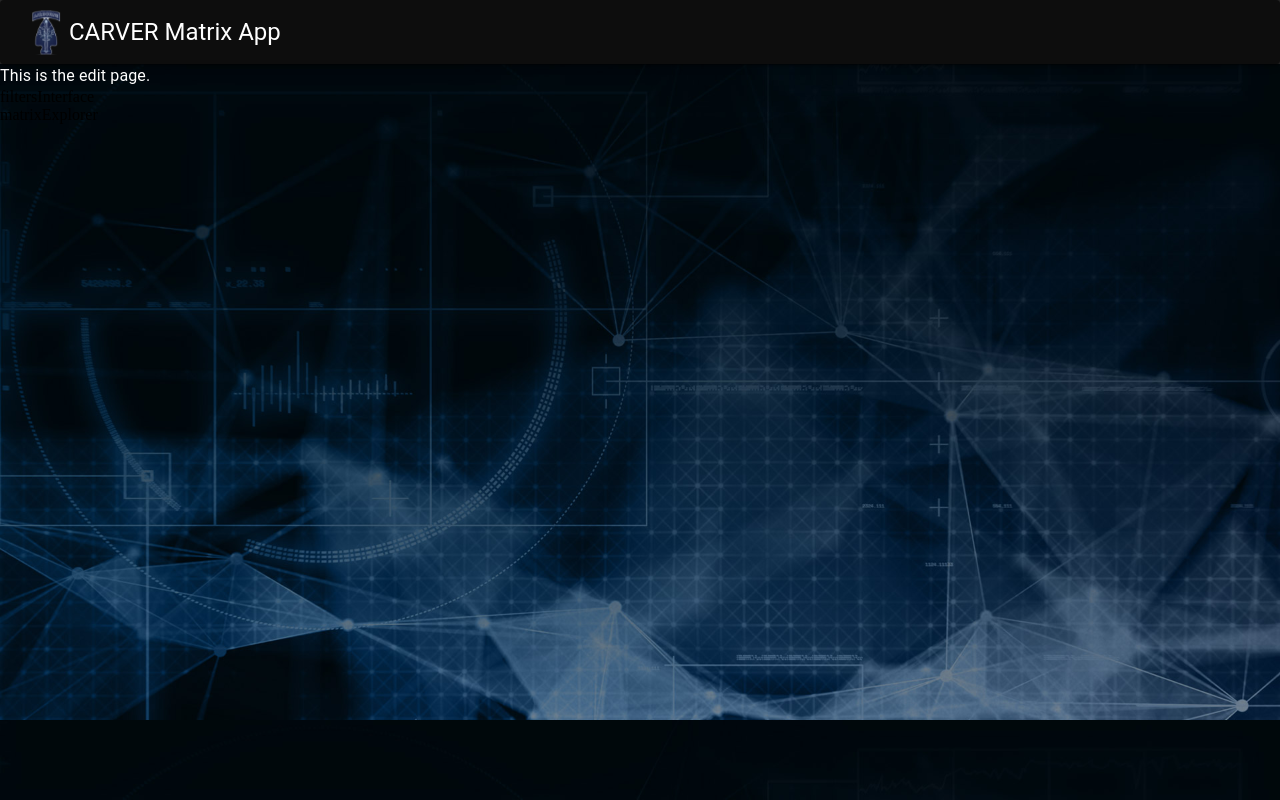
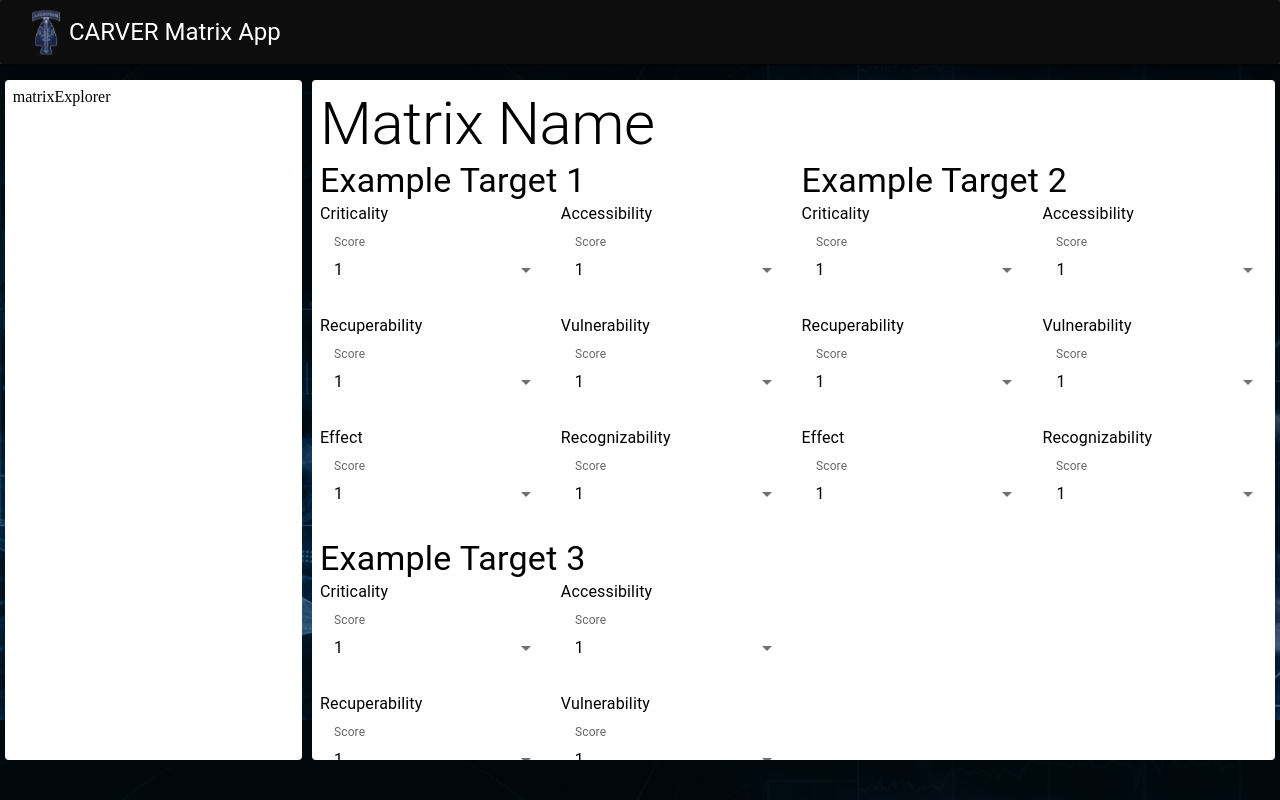
Before and after one commit to garyorsargos/carver-matrix, a React (Vite) app in the folder ui/: page /EditMatrix in a window 1280 px wide. Built offline with nearby package versions, Linux system fonts and the light colour scheme.

Commit message:
CARVER-93 ... Matrix Interfacing Components, including input handlers for scoring (#16)
* Added components for target and category groups

* Fixed layout, added grid for each target component and styling changes

```diff
--- /dev/null
+++ b/ui/src/components/custom/editMatrix/categoryGroup.tsx
@@ -0,0 +1,70 @@
+import {
+  Box,
+  FormControl,
+  InputLabel,
+  Select,
+  MenuItem,
+  SelectChangeEvent,
+  Typography,
+} from "@mui/material";
+import { Component } from "react";
+
+interface CategoryDisplayProps {
+  category: string;
+}
+
+interface CategoryGroupState {
+  score: number;
+}
+
+export class CategoryGroup extends Component<
+  CategoryDisplayProps,
+  CategoryGroupState
+> {
+  constructor(props: CategoryDisplayProps) {
+    super(props);
+    this.state = {
+      score: 1, // initial score value
+    };
+  }
+
+  handleInputChange = (event: SelectChangeEvent<number>) => {
+    const newScore = Number(event.target.value);
+    this.setState({ score: newScore });
+    console.log("Selected score:", newScore);
+  };
+
+  render() {
+    const { category } = this.props;
+    const { score } = this.state;
+    return (
+      <Box>
+        <div>
+          <Typography>{category}</Typography>
+        </div>
+        <FormControl fullWidth sx={{ mt: 2 }}>
+          <InputLabel id="score-select-label">Score</InputLabel>
+          <Select
+            id="score-select"
+            value={score}
+            label="Score"
+            onChange={this.handleInputChange}
+            sx={{
+              ".MuiSelect-select": {
+                color: "black",
+              },
+            }}
+          >
+            <MenuItem value={1}>1</MenuItem>
+            <MenuItem value={2}>2</MenuItem>
+            <MenuItem value={3}>3</MenuItem>
+            <MenuItem value={4}>4</MenuItem>
+            <MenuItem value={5}>5</MenuItem>
+          </Select>
+        </FormControl>
+      </Box>
+    );
+  }
+}
+
+export default CategoryGroup;
--- /dev/null
+++ b/ui/src/components/custom/editMatrix/targetGroup.tsx
@@ -0,0 +1,40 @@
+import { Box, Typography, Grid } from "@mui/material";
+import { Component } from "react";
+import CategoryGroup from "./categoryGroup";
+
+interface TargetGroupProps {
+  targetName: string;
+}
+
+export class TargetGroup extends Component<TargetGroupProps> {
+  render() {
+    const { targetName } = this.props;
+    return (
+      <Box>
+        <Typography variant='h4'>{targetName}</Typography>
+        <Grid container spacing={2}>
+        <Grid item xs={6}>
+          <CategoryGroup category="Criticality" />
+        </Grid>
+        <Grid item xs={6}>
+          <CategoryGroup category="Accessibility" />
+        </Grid>
+        <Grid item xs={6}>
+          <CategoryGroup category="Recuperability" />
+        </Grid>
+        <Grid item xs={6}>
+          <CategoryGroup category="Vulnerability" />
+        </Grid>
+        <Grid item xs={6}>
+          <CategoryGroup category="Effect" />
+        </Grid>
+        <Grid item xs={6}>
+          <CategoryGroup category="Recognizability" />
+        </Grid>
+      </Grid>
+      </Box>
+    );
+  }
+}
+
+export default TargetGroup;
--- a/ui/src/pages/EditMatrix.tsx
+++ b/ui/src/pages/EditMatrix.tsx
@@ -1,25 +1,54 @@
-import { Box, Typography } from "@mui/material";
-import FiltersInterface from "../components/custom/search/filtersInterface";
+import { Box, Typography, Grid } from "@mui/material";
 import MatrixExplorer from "../components/custom/search/matrixExplorer";
+import TargetGroup from "../components/custom/editMatrix/targetGroup";
 
 export const EditMatrix: React.FC = () => {
   return (
     <>
-      <Typography data-testid="edit-page" sx={{ color: "#FFF" }}>
-        This is the edit page.
-      </Typography>
-      <Box id="searchFiltersBox">
-        <FiltersInterface/>
-      </Box>
-      <Box id="matrixExplorerBox">
-        <MatrixExplorer/>
-      </Box>
-      <Box id="matrixEditorBox">
-        <Box id="userListBox">
-
+      <Box
+        display="flex"
+        flexDirection="row"
+        justifyContent="space-around"
+        sx={{ height: "85vh", mt: 2 }}
+        alignItems="stretch"
+      >
+        <Box
+          id="matrixExplorerBox"
+          sx={{
+            width: "22%",
+            borderRadius: 1,
+            backgroundColor: "white",
+            overflowY: "auto",
+            p: 1,
+          }}
+        >
+          <MatrixExplorer />
         </Box>
-        <Box id="editMatrixBox">
-
+        <Box
+          id="matrixEditorBox"
+          sx={{
+            width: "74%",
+            borderRadius: 1,
+            backgroundColor: "white",
+            overflowY: "auto",
+            p: 1,
+          }}
+        >
+          <Box id="editMatrixBox">
+            <Typography variant="h2">Matrix Name</Typography>
+            <Grid container spacing={2}>
+              <Grid item xs={6}>
+                <TargetGroup targetName="Example Target 1" />
+              </Grid>
+              <Grid item xs={6}>
+                <TargetGroup targetName="Example Target 2" />
+              </Grid>
+              <Grid item xs={6}>
+                <TargetGroup targetName="Example Target 3" />
+              </Grid>
+            </Grid>
+          </Box>
+          <Box id="userListBox"></Box>
         </Box>
       </Box>
     </>
```
